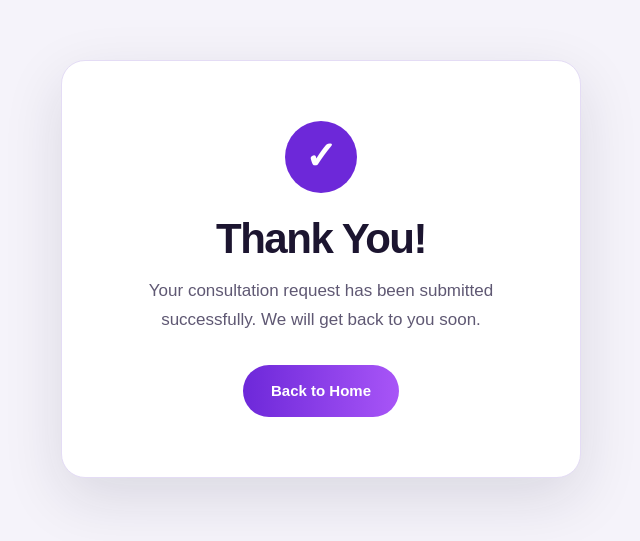
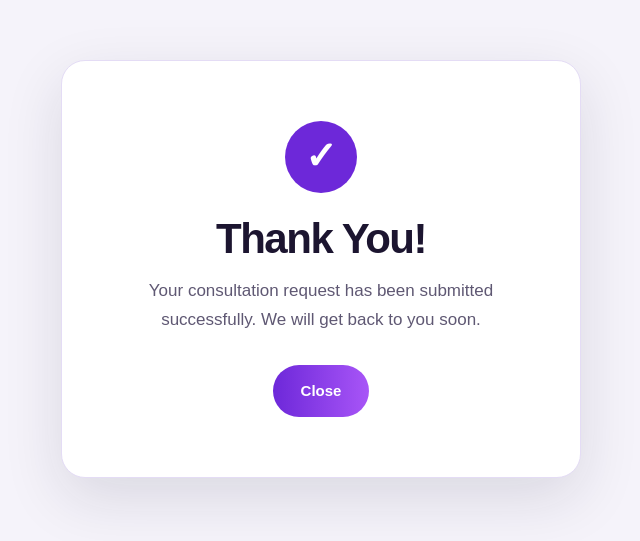
Before and after one commit to ashisharyannuguri29/Prudent-Website, a plain HTML site: page thank-you.html in a window 1280 px wide. Shown: the part 131-672 px from the top of the page, without its empty margins (319-959 px from the left). Drawn offline with Linux system fonts and the light colour scheme.

Commit message:
Change button text from 'Back to Home' to 'Close'

```diff
--- a/thank-you.html
+++ b/thank-you.html
@@ -28,7 +28,7 @@
             </p>
 
             <a href="index.html" class="btn">
-                Back to Home
+                Close
             </a>
 
         </div>
```
